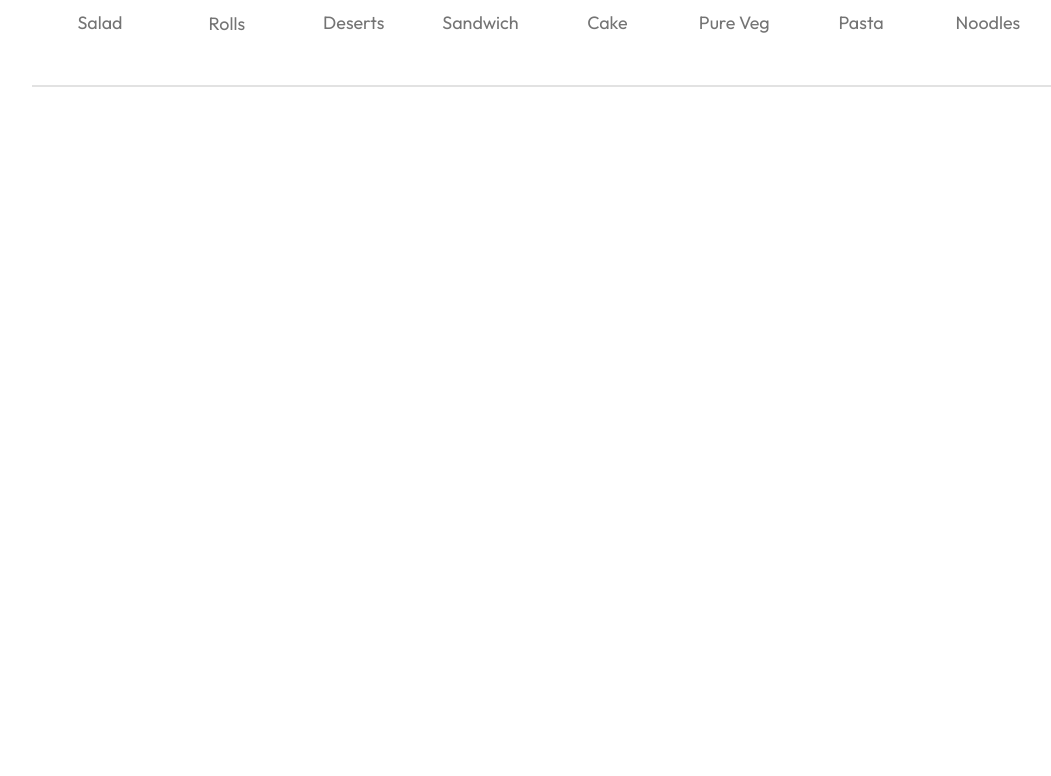
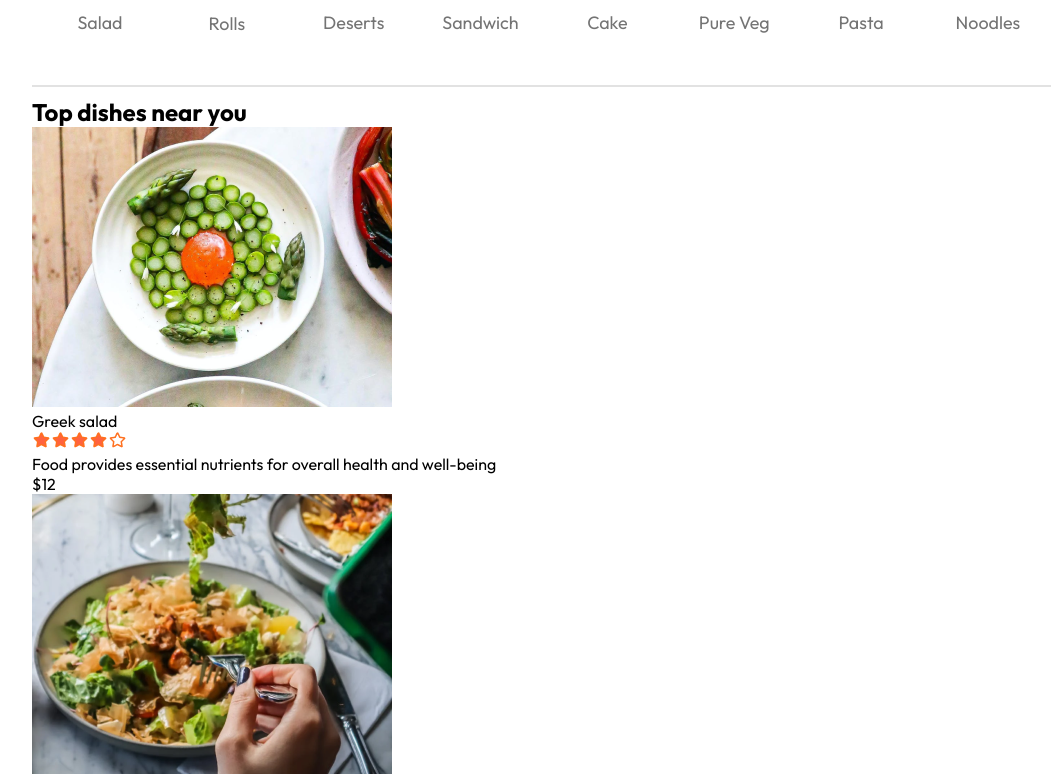
Before and after one commit to Prachismita-Panda/Tomato-foodapp, a React (Vite) app: page / in a window 1280 px wide. Shown: the part 817-1593 px from the top of the page, without its empty margins (96-1147 px from the left). Before the commit the page ends 914 px from the top, so only its background shows below. Built offline with nearby package versions, Linux system fonts and the light colour scheme.

Commit message:
content added

```diff
--- a/src/components/ExploreMenu/ExploreMenu.css
+++ b/src/components/ExploreMenu/ExploreMenu.css
@@ -46,3 +46,8 @@
     background-color: #e2e2e2;
     border: none;
 }
+
+.explore-menu-list-item .active{
+    border:4px solid tomato;
+    padding: 2px ;
+}
--- a/src/components/ExploreMenu/ExploreMenu.jsx
+++ b/src/components/ExploreMenu/ExploreMenu.jsx
@@ -11,7 +11,7 @@
         {menu_list.map((item,index) => {
             return (
                 <div onClick={() => setCategory(prev=>prev===item.menu_name?"All" :item.menu_name )} key={index} className='explore-menu-list-item'>
-                    <img src={item.menu_image} alt="" />
+                    <img className={category === item.menu_name?"active":""}  src={item.menu_image} alt="" />
                     <p>{item.menu_name}</p>
 
                 </div>
--- /dev/null
+++ b/src/components/FoodDisplay/FoodDisplay.jsx
@@ -0,0 +1,23 @@
+import React, { useContext } from 'react'
+import './FoodDisplay.css'
+import { StoreContext } from '../../context/StoreContext'
+import FoodItem from '../FoodItem/FoodItem'
+
+const FoodDisplay = ({category}) => {
+
+    const {food_list} = useContext(StoreContext)
+
+  return (
+    <div className='food-display' id='food-display'>
+        <h2>Top dishes near you  </h2>
+        <div className="food-display-list">
+            {food_list.map((item,index) => {
+                 return  <FoodItem  key={index} id={item._id} name={item.name}  description={item.description} price={item.price}  image={item.image}/>
+            })}
+        </div>
+
+    </div>
+  )
+}
+
+export default FoodDisplay
--- /dev/null
+++ b/src/components/FoodItem/FoodItem.jsx
@@ -0,0 +1,27 @@
+import React from 'react'
+import './FoodItem.css'
+import { assets } from '../../assets/assets'
+
+const FoodItem = ({id,name,price,description,image}) => {
+
+
+  return (
+    <div className='food-item'>
+        <div className="food-item-img-container">
+            <img  className='food-item-image'  src={image} alt="" />
+
+        </div>
+        <div className="food-item-info">
+            <div className="food-item-name-ratings">
+                <p>{name}</p>
+                <img src={assets.rating_starts} alt="" />
+            </div>
+            <p className="food-item-desc">{description}</p>
+            <p className="food-item-price">${price}</p>
+        </div>
+
+    </div>
+  )
+}
+
+export default FoodItem
--- /dev/null
+++ b/src/context/StoreContext.jsx
@@ -0,0 +1,21 @@
+import { createContext } from "react";
+import { food_list } from '../assets/assets' ;
+
+export const StoreContext =  createContext(null)
+
+const StoreContextProvider = (props) => {
+
+
+
+    const contextValue = {
+        food_list
+
+    }
+    return (
+        <StoreContext.Provider  value={contextValue}>
+            {props.children}
+        </StoreContext.Provider>
+    )
+}
+
+export default StoreContextProvider;
--- a/src/main.jsx
+++ b/src/main.jsx
@@ -2,10 +2,13 @@
 import './index.css'
 import App from './App.jsx'
 import {BrowserRouter} from 'react-router-dom'
+import StoreContextProvider from './context/StoreContext.jsx'
 
 createRoot(document.getElementById('root')).render(
   <BrowserRouter>
-      <App />
+  <StoreContextProvider>
+    <App/>
+  </StoreContextProvider>
   </BrowserRouter>
 
 
--- a/src/pages/Home/Home.jsx
+++ b/src/pages/Home/Home.jsx
@@ -3,6 +3,7 @@
 import './Home.css'
 import Header from '../../components/navbar/Header/Header'
 import ExploreMenu from '../../components/ExploreMenu/ExploreMenu'
+import FoodDisplay from '../../components/FoodDisplay/FoodDisplay'
 
 
 const Home = () => {
@@ -13,6 +14,7 @@
     <div>
       <Header/>
       <ExploreMenu  category={category} setCategory={setCategory}/>
+      <FoodDisplay category={category} />
 
     </div>
   )
```
Also changed, not shown: src/components/FoodDisplay/FoodDisplay.css (added), src/components/FoodItem/FoodItem.css (added).
